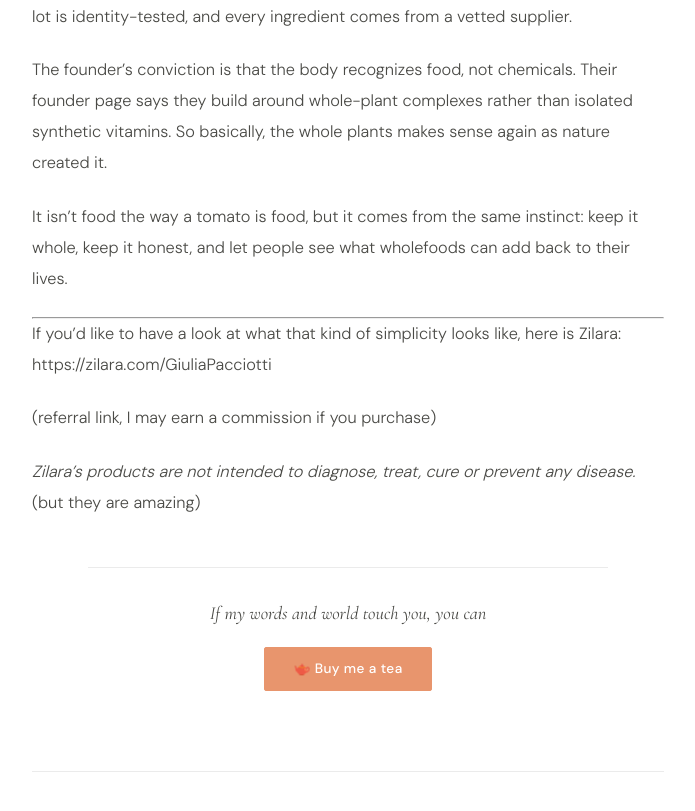
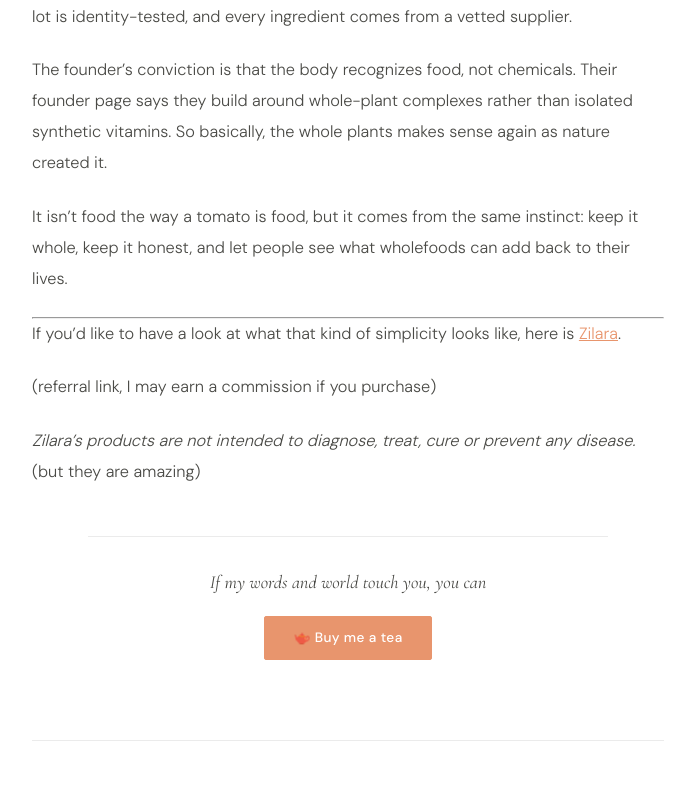
Before and after one commit to Blubell26/giuliapacciotti.com, a Jekyll site: the page built from _posts/2026-10-03-the-most-innocent.md, in a window 1280 px wide and 900 px high, scrolled down 3047 px. Shown: the top 811 px of the window, without its empty margins (292-987 px from the left). Built offline with Jekyll 4.4.1, drawn with Linux system fonts in a browser that asks for light colours; comment, search, counter and statistics services are not loaded.

Commit message:
Update 2026-10-03-the-most-innocent.md

```diff
--- a/_posts/2026-10-03-the-most-innocent.md
+++ b/_posts/2026-10-03-the-most-innocent.md
@@ -63,7 +63,8 @@
 
 ---
 
-If you'd like to have a look at what that kind of simplicity looks like, here is Zilara: https://zilara.com/GiuliaPacciotti
+If you'd like to have a look at what that kind of simplicity looks like, here is [Zilara](https://zilara.com/GiuliaPacciotti).
+
 
 (referral link, I may earn a commission if you purchase)
 
```
